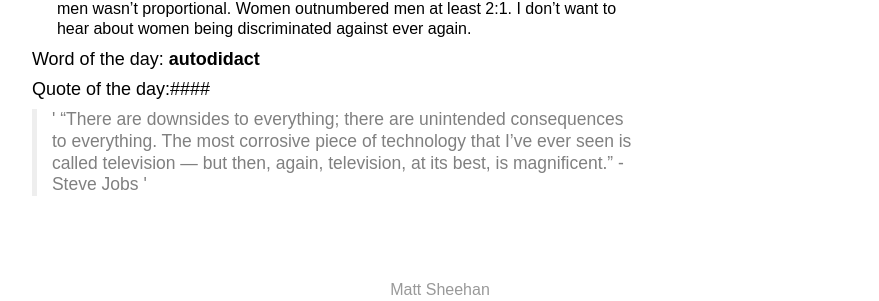
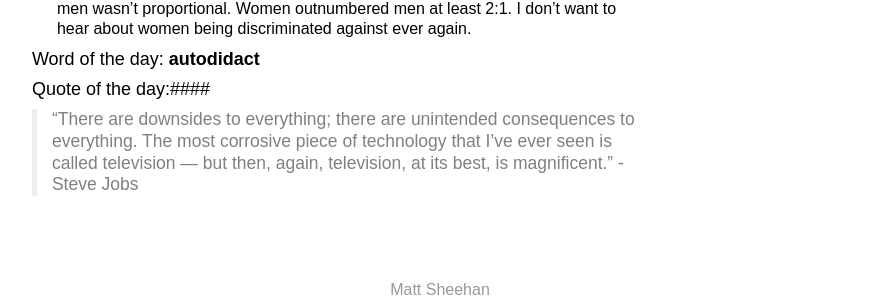
Before and after one commit to mattamabeli/drunken-ironman, a Jekyll site: the page built from _posts/2013-05-16-Graduation.markdown, in a window 1280 px wide. Shown: the part 526-827 px from the top of the page, without its empty margins (200-1079 px from the left). Built offline with Jekyll 4.4.1, drawn with Linux system fonts in a browser that asks for light colours; some web fonts are replaced.

Commit message:
Few Cosmetics

```diff
--- a/_posts/2013-05-16-Graduation.markdown
+++ b/_posts/2013-05-16-Graduation.markdown
@@ -21,4 +21,4 @@ Over the four years I did make a few observations:
 ####Word of the day: __autodidact__
 
 ####Quote of the day:####
-<blockquote id='quote'><p>' “There are downsides to everything; there are unintended consequences to everything. The most corrosive piece of technology that I’ve ever seen is called television — but then, again, television, at its best, is magnificent.” -Steve Jobs '</p></blockquote>
+<blockquote id='quote'><p>“There are downsides to everything; there are unintended consequences to everything. The most corrosive piece of technology that I’ve ever seen is called television — but then, again, television, at its best, is magnificent.” -Steve Jobs</p></blockquote>
```
